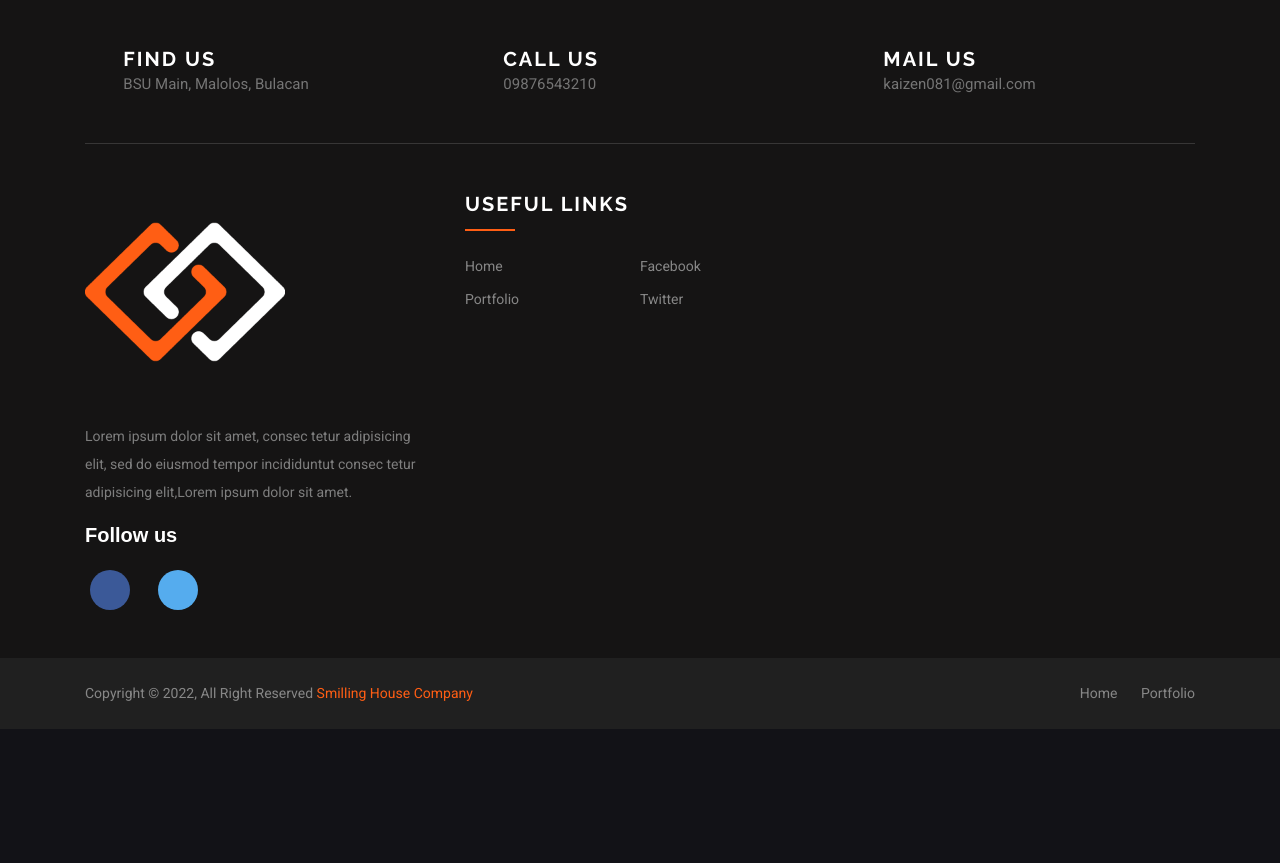
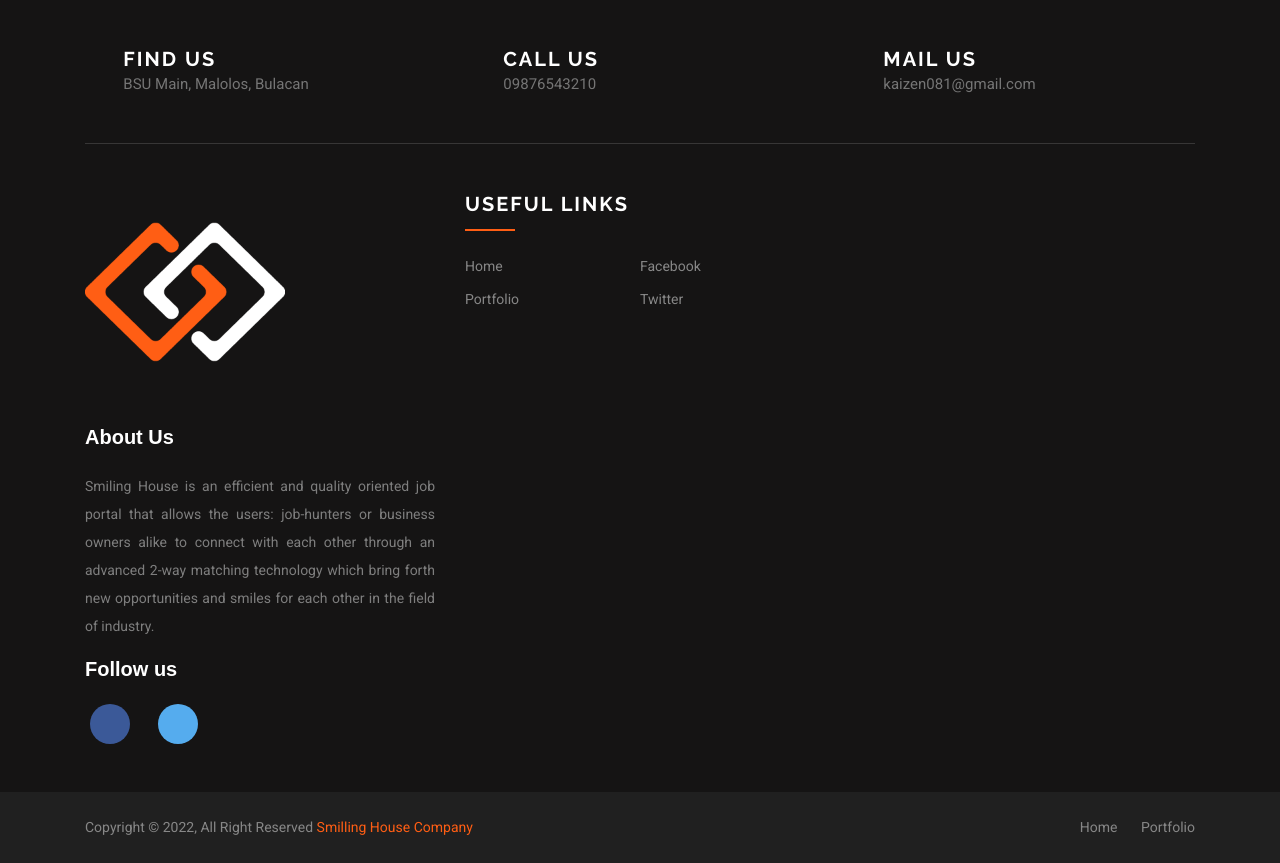
Before and after one commit to rsl081/job-portal-django-elective-5, a Django app: page / in a window 1280 px wide; the page is wider, and only the part inside the window is pictured. Shown: the part 2621-3484 px from the top of that part. Before the commit the page ends 3350 px from the top of that part, so only its background shows below. Run offline with Django 3.2, Linux system fonts and the light colour scheme; data comes from the database, SQL or seed files in the repository; some libraries are stand-ins or nearby versions.

Commit message:
lenard-aboutUs

```diff
--- a/static/css/custom.css
+++ b/static/css/custom.css
@@ -138,6 +138,8 @@ ul {
   font-size: 14px;
       color: #7e7e7e;
   line-height: 28px;
+  text-align: justify;
+  text-justify: inter-word;
 }
 .footer-social-icon span {
   color: #fff;
--- a/templates/base.html
+++ b/templates/base.html
@@ -186,8 +186,11 @@
                             <a href="index.html"><img src="{% static 'img/redandblacklogo.png' %}" class="img-fluid" alt="logo"></a>
                         </div>
                         <div class="footer-text">
-                            <p>Lorem ipsum dolor sit amet, consec tetur adipisicing elit, sed do eiusmod tempor incididuntut consec tetur adipisicing
-                            elit,Lorem ipsum dolor sit amet.</p>
+                             <div class="footer-social-icon">
+                            <span>About Us</span>
+                             </div>
+                            <p>Smiling House is an efficient and quality oriented job portal that allows the users: job-hunters or business owners alike
+to connect with each other through an advanced 2-way matching technology which bring forth new opportunities and smiles for each other in the field of industry. </p>
                         </div>
                         <div class="footer-social-icon">
                             <span>Follow us</span>
```
Also changed, not shown: static/img/Logo.png (added), static/img/WashDish.jpg (deleted).
